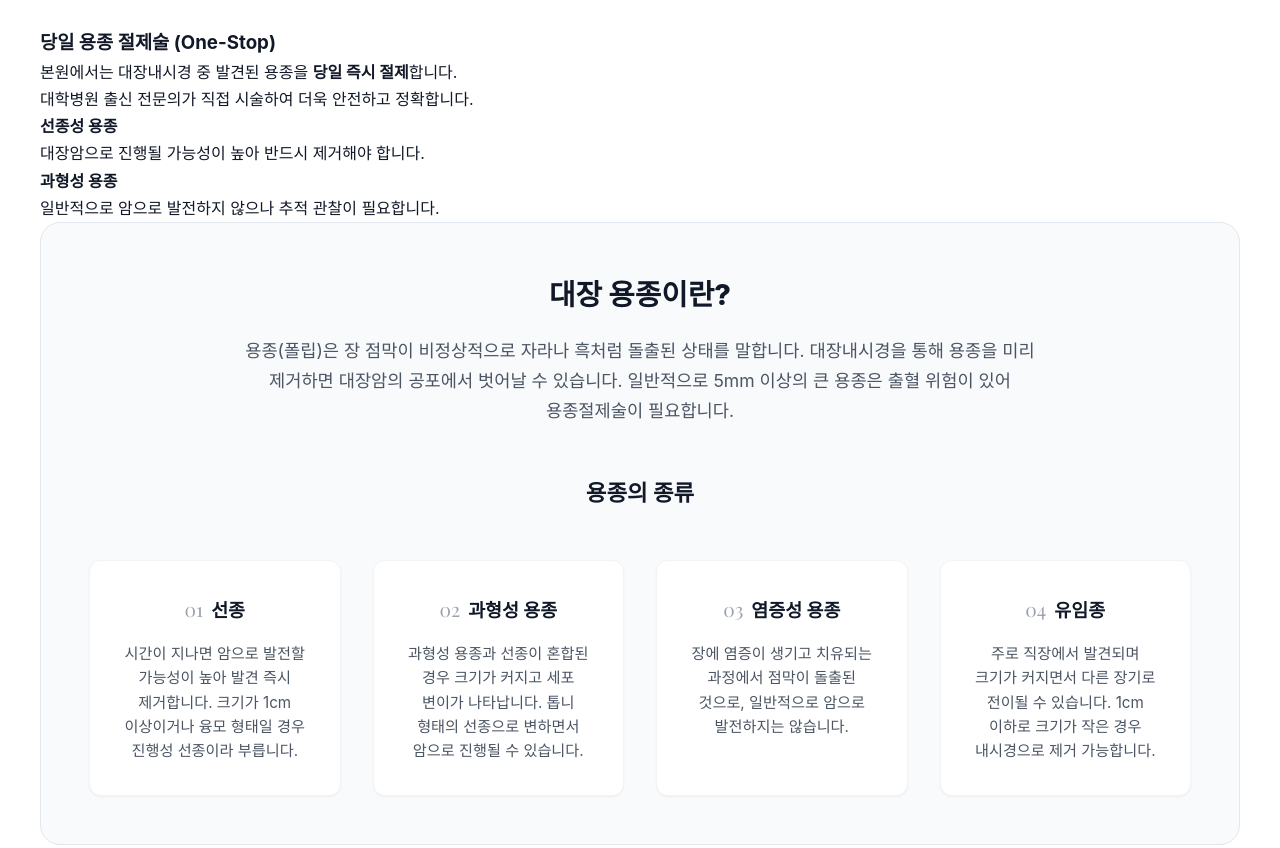
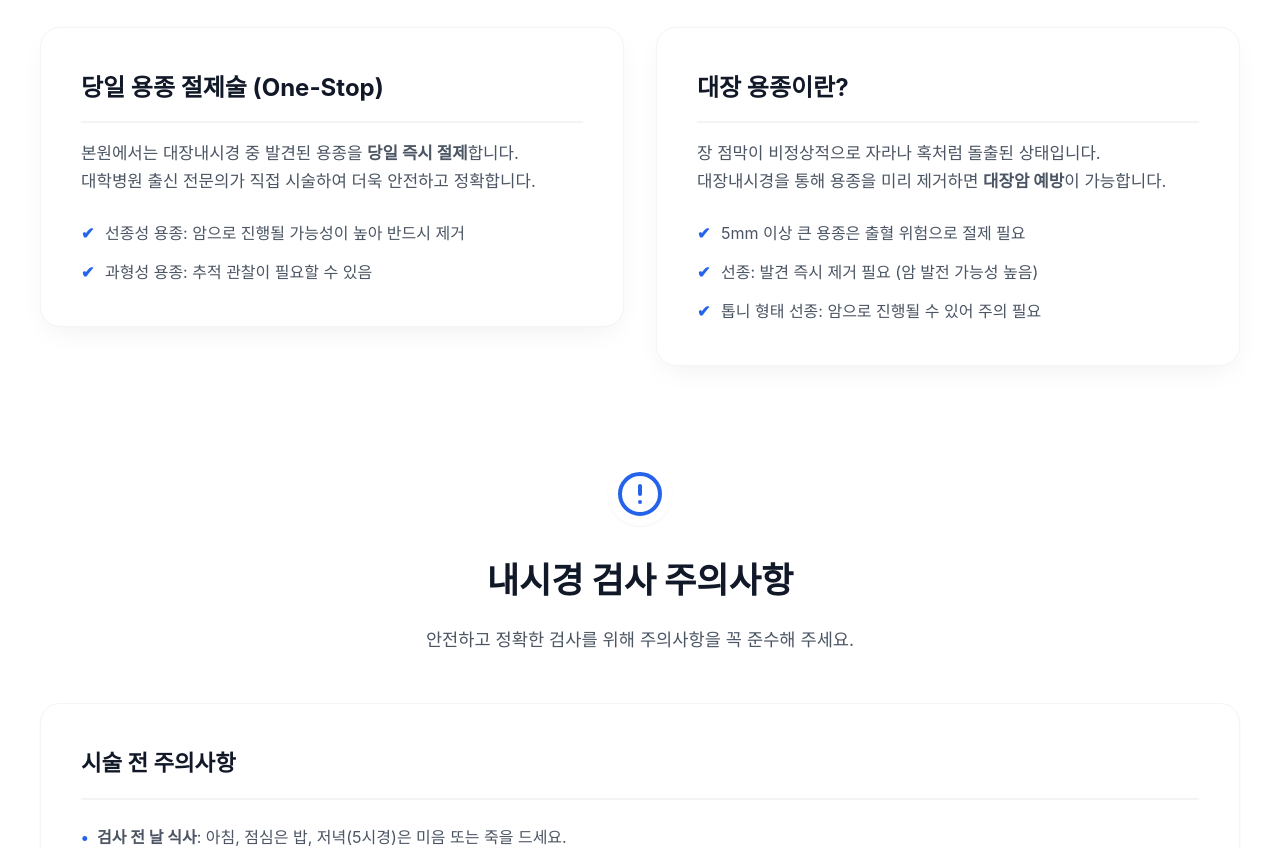
Before and after one commit to bnam1321-bit/365-clinic-web, a Next.js app: page /endoscopy in a window 1280 px wide. Shown: the part 2200-3048 px from the top of the page. Built offline with nearby package versions, Linux system fonts and the light colour scheme; a web font is replaced by a local one.

Commit message:
Remove doctor role text and unify endoscopy layout

```diff
--- a/src/app/about/page.tsx
+++ b/src/app/about/page.tsx
@@ -49,7 +49,6 @@ export default function About() {
                             <div className={styles.doctorItem}>
                                 <div className={styles.doctorInfo}>
                                     <h3>이현석 원장</h3>
-                                    <p className={styles.role}>전문의</p>
                                     <ul className={styles.doctorBio}>
                                         <li>차의과대학 외래교수</li>
                                         <li>을지의과대학 외래교수</li>
@@ -74,7 +73,6 @@ export default function About() {
                             <div className={styles.doctorItem}>
                                 <div className={styles.doctorInfo}>
                                     <h3>지재연 원장</h3>
-                                    <p className={styles.role}>전문의</p>
                                     <ul className={styles.doctorBio}>
                                         <li>가천의과대학교 외래교수</li>
                                         <li>고려대학교 의과대학 외래교수</li>
@@ -97,7 +95,6 @@ export default function About() {
                             <div className={styles.doctorItem}>
                                 <div className={styles.doctorInfo}>
                                     <h3>노영석 원장</h3>
-                                    <p className={styles.role}>전문의</p>
                                     <ul className={styles.doctorBio}>
                                         <li>고려대학교 의과대학 외래교수</li>
                                         <li>대한 위장내시경학회 내시경 전문의</li>
--- a/src/app/endoscopy/page.tsx
+++ b/src/app/endoscopy/page.tsx
@@ -103,69 +103,37 @@ export default function EndoscopyPage() {
                             </div>
                         </FadeIn>
 
-                        {/* 용종 절제술 설명 추가 영역 */}
+                        {/* Refactored Polypectomy Layout for Uniformity */}
+                        <div className={styles.grid2}>
                             <FadeIn delay={0.2}>
-                            <section className={styles.polypSection}>
+                                <div className={styles.card}>
                                     <h3>당일 용종 절제술 (One-Stop)</h3>
-                                <p>
+                                    <p className={styles.cardDesc}>
                                         본원에서는 대장내시경 중 발견된 용종을 <strong>당일 즉시 절제</strong>합니다.<br />
                                         대학병원 출신 전문의가 직접 시술하여 더욱 안전하고 정확합니다.
                                     </p>
-                                <div className={styles.polypTypes}>
-                                    <div className={styles.typeCard}>
-                                        <h4>선종성 용종</h4>
-                                        <p>대장암으로 진행될 가능성이 높아 반드시 제거해야 합니다.</p>
+                                    <ul className={styles.featureList}>
+                                        <li>선종성 용종: 암으로 진행될 가능성이 높아 반드시 제거</li>
+                                        <li>과형성 용종: 추적 관찰이 필요할 수 있음</li>
+                                    </ul>
                                 </div>
-                                    <div className={styles.typeCard}>
-                                        <h4>과형성 용종</h4>
-                                        <p>일반적으로 암으로 발전하지 않으나 추적 관찰이 필요합니다.</p>
-                                    </div>
-                                </div>
-                            </section>
                             </FadeIn>
 
                             <FadeIn delay={0.3}>
-                            <div className={styles.infoBox}>
+                                <div className={styles.card}>
                                     <h3>대장 용종이란?</h3>
-                                <p className={styles.infoDesc}>
-                                    용종(폴립)은 장 점막이 비정상적으로 자라나 흑처럼 돌출된 상태를 말합니다.
-                                    대장내시경을 통해 용종을 미리 제거하면 대장암의 공포에서 벗어날 수 있습니다.
-                                    일반적으로 5mm 이상의 큰 용종은 출혈 위험이 있어 용종절제술이 필요합니다.
+                                    <p className={styles.cardDesc}>
+                                        장 점막이 비정상적으로 자라나 혹처럼 돌출된 상태입니다.<br />
+                                        대장내시경을 통해 용종을 미리 제거하면 <strong>대장암 예방</strong>이 가능합니다.
                                     </p>
-
-                                <h4 style={{ marginTop: '3rem', marginBottom: '1.5rem', fontSize: '1.4rem', color: '#111827', fontWeight: 700 }}>용종의 종류</h4>
-                                <div className={styles.polypGrid}>
-                                    <div className={styles.polypCard}>
-                                        <div><span className={styles.polypNumber}>01</span><span className={styles.polypTitle}>선종</span></div>
-                                        <p className={styles.polypDesc}>
-                                            시간이 지나면 암으로 발전할 가능성이 높아 발견 즉시 제거합니다.
-                                            크기가 1cm 이상이거나 융모 형태일 경우 진행성 선종이라 부릅니다.
-                                        </p>
-                                    </div>
-                                    <div className={styles.polypCard}>
-                                        <div><span className={styles.polypNumber}>02</span><span className={styles.polypTitle}>과형성 용종</span></div>
-                                        <p className={styles.polypDesc}>
-                                            과형성 용종과 선종이 혼합된 경우 크기가 커지고 세포 변이가 나타납니다.
-                                            톱니 형태의 선종으로 변하면서 암으로 진행될 수 있습니다.
-                                        </p>
-                                    </div>
-                                    <div className={styles.polypCard}>
-                                        <div><span className={styles.polypNumber}>03</span><span className={styles.polypTitle}>염증성 용종</span></div>
-                                        <p className={styles.polypDesc}>
-                                            장에 염증이 생기고 치유되는 과정에서 점막이 돌출된 것으로,
-                                            일반적으로 암으로 발전하지는 않습니다.
-                                        </p>
-                                    </div>
-                                    <div className={styles.polypCard}>
-                                        <div><span className={styles.polypNumber}>04</span><span className={styles.polypTitle}>유임종</span></div>
-                                        <p className={styles.polypDesc}>
-                                            주로 직장에서 발견되며 크기가 커지면서 다른 장기로 전이될 수 있습니다.
-                                            1cm 이하로 크기가 작은 경우 내시경으로 제거 가능합니다.
-                                        </p>
-                                    </div>
-                                </div>
+                                    <ul className={styles.featureList}>
+                                        <li>5mm 이상 큰 용종은 출혈 위험으로 절제 필요</li>
+                                        <li>선종: 발견 즉시 제거 필요 (암 발전 가능성 높음)</li>
+                                        <li>톱니 형태 선종: 암으로 진행될 수 있어 주의 필요</li>
+                                    </ul>
                                 </div>
                             </FadeIn>
+                        </div>
                     </div>
 
                     {/* 03. Precautions */}
```
Lines whose indentation alone changed are shown as unchanged.
